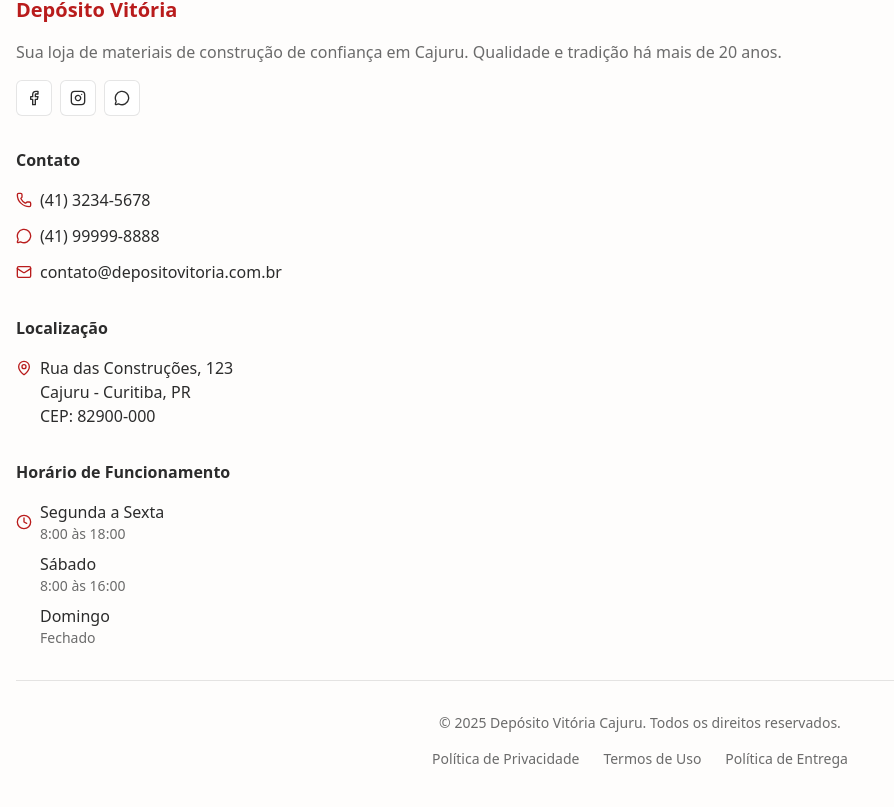
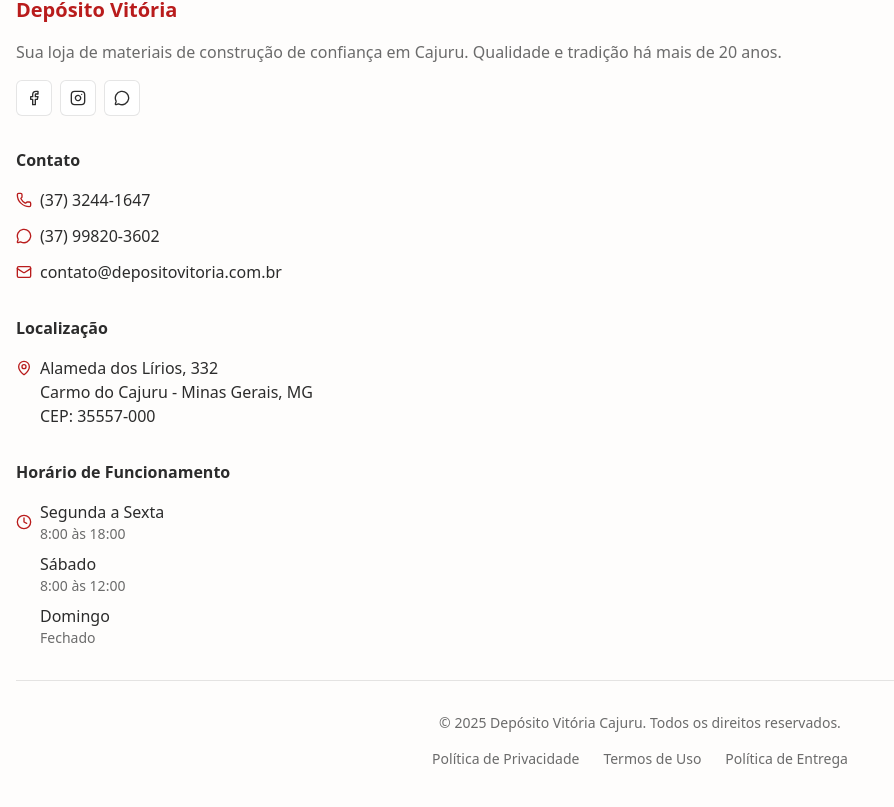
Before and after one commit to 1howley/deposito_vitoria, a React (Vite) app in the folder frontend/: page / in a window 1280 px wide. Shown: the part 3123-3930 px from the top of the page, without its empty margins (0-894 px from the left). Built offline with nearby package versions, Linux system fonts and the light colour scheme.

Commit message:
funcionalidades de botoes sociais

```diff
--- a/frontend/package.json
+++ b/frontend/package.json
@@ -20,6 +20,7 @@
         "lucide-react": "^0.545.0",
         "react": "^19.1.1",
         "react-dom": "^19.1.1",
+        "sonner": "^2.0.7",
         "tailwind-merge": "^3.3.1"
     },
     "devDependencies": {
--- /dev/null
+++ b/frontend/src/components/molecules/SocialButtons.jsx
@@ -0,0 +1,34 @@
+import React from 'react';
+import { Button } from '../atoms/button';
+import { Facebook, Instagram, MessageCircle } from 'lucide-react';
+
+const SocialButtons = () => {
+    // Notei um pequeno erro de digitação aqui, corrigi de "CLick" para "Click" por consistência
+    const handleFacebookClick = () => {
+        window.open('https://www.facebook.com/depositojardimvitoria/', '_blank');
+    };
+
+    const handleInstagramClick = () => {
+        window.open('https://www.instagram.com/depositovitoriacajuru/', '_blank');
+    };
+
+    const handleWhatsappClick = () => {
+        window.open('https://wa.me/5537988311873', '_blank');
+    };
+
+    return (
+        <div className="flex gap-2">
+            <Button variant="outline" size="icon" onClick={handleFacebookClick}>
+                <Facebook className="h-4 w-4" />
+            </Button>
+            <Button variant="outline" size="icon" onClick={handleInstagramClick}>
+                <Instagram className="h-4 w-4" />
+            </Button>
+            <Button variant="outline" size="icon" onClick={handleWhatsappClick}>
+                <MessageCircle className="h-4 w-4" />
+            </Button>
+        </div>
+    );
+};
+
+export {SocialButtons};
--- a/frontend/src/components/organisms/Footer.jsx
+++ b/frontend/src/components/organisms/Footer.jsx
@@ -1,6 +1,7 @@
 import { Phone, MapPin, Clock, Mail, Facebook, Instagram, MessageCircle } from "lucide-react";
 import { Button } from "../atoms/button";
 import { Separator } from "../atoms/separator";
+import {SocialButtons} from "../molecules/SocialButtons";
 
 export function Footer() {
   return (
@@ -14,17 +15,8 @@ export function Footer() {
               Sua loja de materiais de construção de confiança em Cajuru.
               Qualidade e tradição há mais de 20 anos.
             </p>
-            <div className="flex gap-2">
-              <Button variant="outline" size="icon">
-                <Facebook className="h-4 w-4" />
-              </Button>
-              <Button variant="outline" size="icon">
-                <Instagram className="h-4 w-4" />
-              </Button>
-              <Button variant="outline" size="icon">
-                <MessageCircle className="h-4 w-4" />
-              </Button>
-            </div>
+
+            <SocialButtons />
           </div>
 
           {/* Contact Info */}
@@ -33,11 +25,11 @@ export function Footer() {
             <div className="space-y-3">
               <div className="flex items-center gap-2">
                 <Phone className="h-4 w-4 text-primary" />
-                <span>(41) 3234-5678</span>
+                <span>(37) 3244-1647</span>
               </div>
               <div className="flex items-center gap-2">
                 <MessageCircle className="h-4 w-4 text-primary" />
-                <span>(41) 99999-8888</span>
+                <span>(37) 99820-3602</span>
               </div>
               <div className="flex items-center gap-2">
                 <Mail className="h-4 w-4 text-primary" />
@@ -53,9 +45,9 @@ export function Footer() {
               <div className="flex items-start gap-2">
                 <MapPin className="h-4 w-4 text-primary mt-1" />
                 <div>
-                  <p>Rua das Construções, 123</p>
-                  <p>Cajuru - Curitiba, PR</p>
-                  <p>CEP: 82900-000</p>
+                  <p>Alameda dos Lírios, 332</p>
+                  <p>Carmo do Cajuru - Minas Gerais, MG</p>
+                  <p>CEP: 35557-000</p>
                 </div>
               </div>
             </div>
@@ -74,7 +66,7 @@ export function Footer() {
               </div>
               <div className="ml-6">
                 <p className="font-medium">Sábado</p>
-                <p className="text-sm text-muted-foreground">8:00 às 16:00</p>
+                <p className="text-sm text-muted-foreground">8:00 às 12:00</p>
               </div>
               <div className="ml-6">
                 <p className="font-medium">Domingo</p>
@@ -106,3 +98,5 @@ export function Footer() {
     </footer>
   );
 }
+
+export default Footer;
--- a/frontend/src/components/organisms/ShoppingCart.jsx
+++ b/frontend/src/components/organisms/ShoppingCart.jsx
@@ -25,11 +25,11 @@ export function ShoppingCart({
   return (
     <Sheet open={isOpen} onOpenChange={onClose}>
       <SheetContent className="w-full sm:max-w-lg flex flex-col">
-        <SheetHeader className="pb-4">
-          <SheetTitle className="flex items-center justify-between text-base md:text-lg">
+         <SheetHeader className="pb-4">
+          <SheetTitle className="text-base md:text-lg">
             Carrinho de Compras
-            <Badge variant="secondary" className="text-xs">{totalItems} itens</Badge>
           </SheetTitle>
+          <Badge variant="secondary" className="text-xs w-fit mt-2">{totalItems} itens</Badge>
         </SheetHeader>
 
         <div className="flex-1 flex flex-col min-h-0">
```
Also changed, not shown: 1 other file (tests, documents, lock files or other folders).
